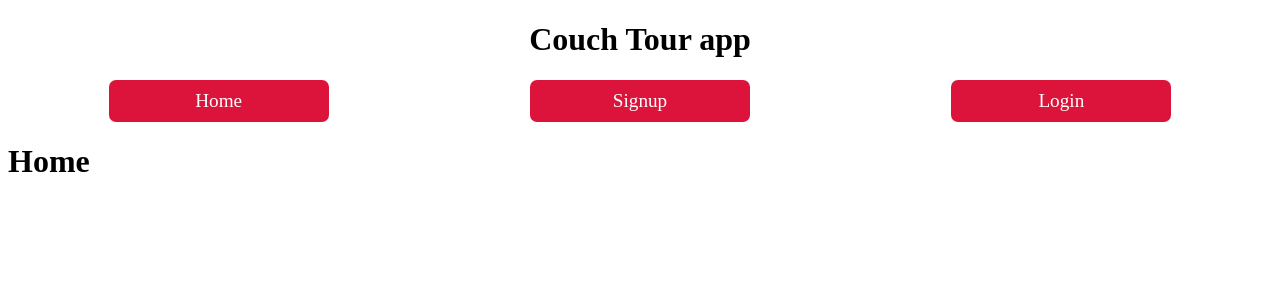
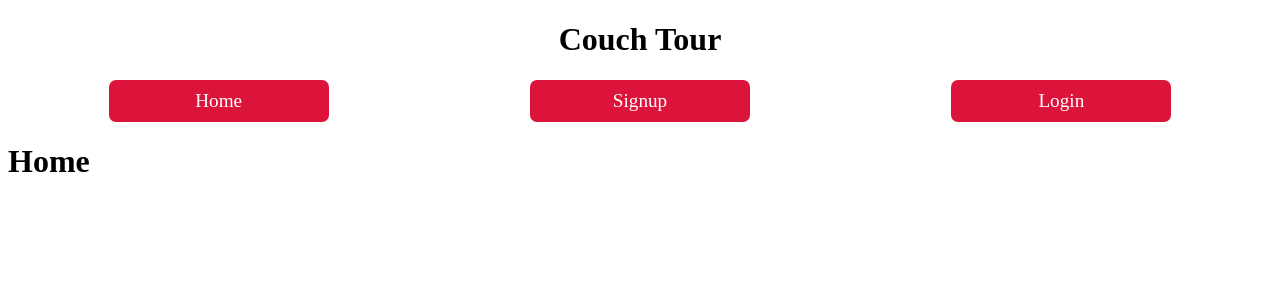
Before and after one commit to thebialy/couch_tour_frontend, a React app: page / in a window 1280 px wide. Shown: the top 300 px of the page. Built offline with nearby package versions, Linux system fonts and the light colour scheme.

Commit message:
changed title

```diff
--- a/src/components/Nav.jsx
+++ b/src/components/Nav.jsx
@@ -7,7 +7,7 @@ const Nav = (props) => {
     const {state, dispatch} = useAppState()
 
     return <header>
-        <h1>Couch Tour app</h1>
+        <h1>Couch Tour</h1>
         <nav>
         {!state.token ? (
             <>
```
